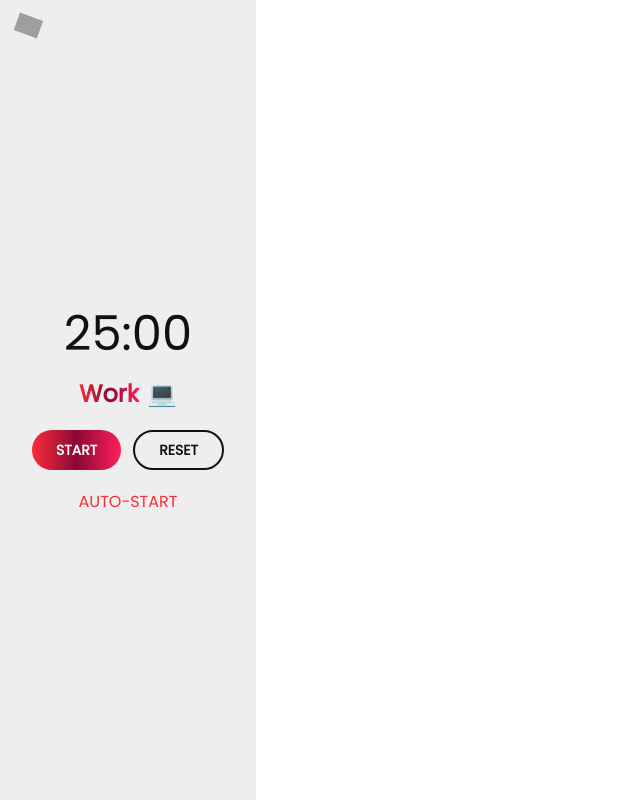
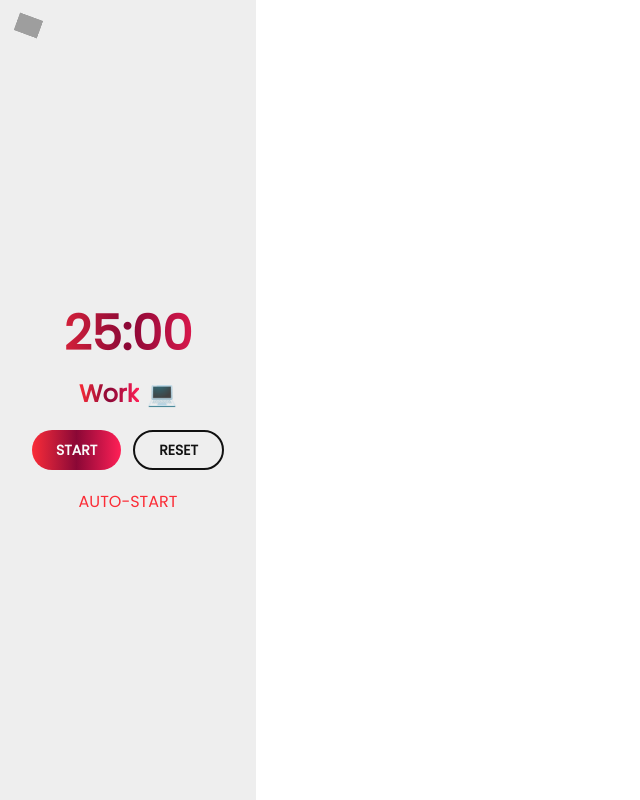
Before and after one commit to leakoo/pomodoro-chrome-extension, a React (Vite) app: page / in a window 1280 px wide. Shown: the whole page, without its empty margins (0-640 px from the left). Built offline with nearby package versions, Linux system fonts and the light colour scheme; grey boxes are pictures that could not be loaded.

Commit message:
style: Add text gradient for timer display

```diff
--- a/src/components/timer-display.jsx
+++ b/src/components/timer-display.jsx
@@ -8,7 +8,7 @@ export default function TimerDisplay({ timeLeft }) {
 
   return (
     <>
-      <h1 className="flex justify-center text-5xl">{formattedTime}</h1>
+      <h1 className="flex justify-center bg-clip-text bg-gradient-to-r from-red-500 via-rose-900 to-rose-500 font-bold text-transparent text-5xl">{formattedTime}</h1>
     </>
   );
 };
```
